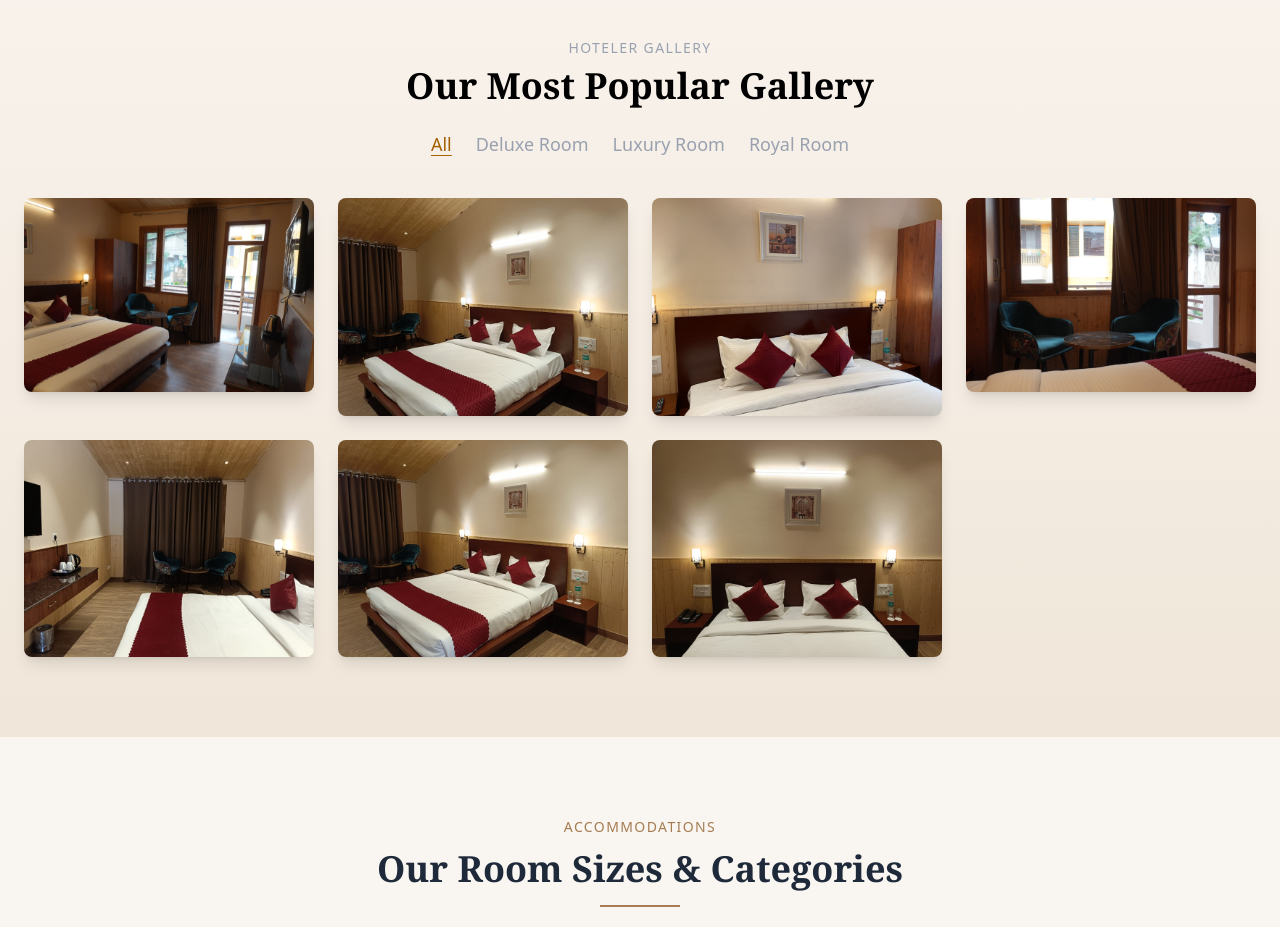
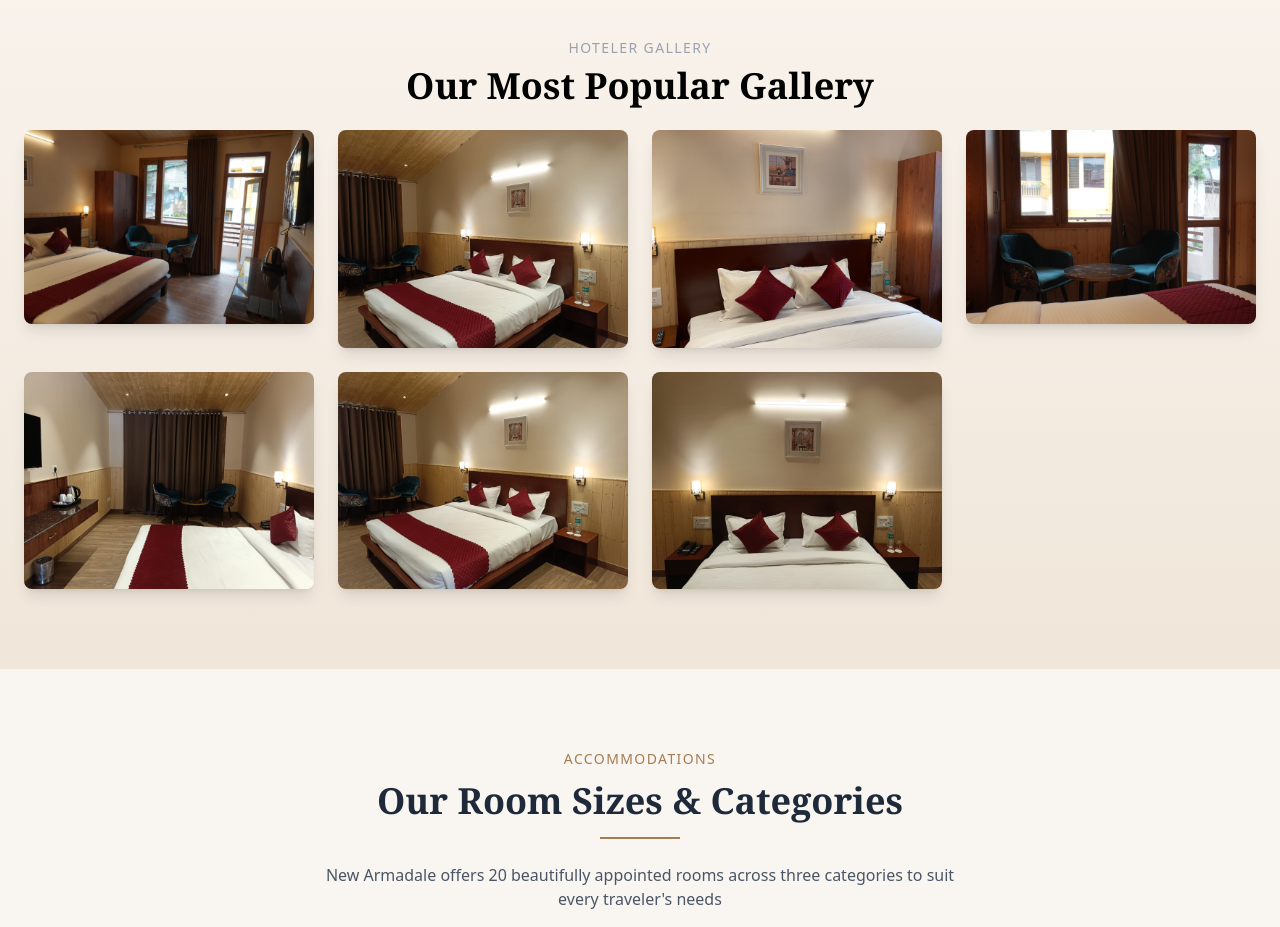
Before and after one commit to brijwasiharshit/new_armadale, a React (Vite) app: page / in a window 1280 px wide. Shown: the part 2940-3867 px from the top of the page. Built offline with nearby package versions, Linux system fonts and the light colour scheme.

Commit message:
gallery fixed

```diff
--- a/src/components/GallerySection.jsx
+++ b/src/components/GallerySection.jsx
@@ -1,6 +1,4 @@
 // components/GallerySection.jsx
-import { useState } from "react";
-
 import IMG_1 from '../assets/images/gallery/img1.jpg';
 import IMG_2 from '../assets/images/gallery/img2.jpg';
 import IMG_3 from '../assets/images/gallery/img3.jpg';
@@ -9,26 +7,10 @@ import IMG_5 from '../assets/images/gallery/img5.jpg';
 import IMG_6 from '../assets/images/gallery/img6.jpg';
 import IMG_7 from '../assets/images/gallery/img7.jpg';
 
-
 const GallerySection = () => {
-  const categories = ["All", "Deluxe Room", "Luxury Room", "Royal Room"];
-  const [activeCategory, setActiveCategory] = useState("All");
-
   const galleryItems = [
-    { src: IMG_1, category: "Deluxe Room" },
-    { src: IMG_2, category: "Luxury Room" },
-    { src: IMG_3, category: "Royal Room" },
-    { src: IMG_4, category: "Deluxe Room" },
-    { src: IMG_5, category: "Luxury Room" },
-    { src: IMG_6, category: "Royal Room" },
-    { src: IMG_7, category: "Luxury Room" },
-
+    IMG_1, IMG_2, IMG_3, IMG_4, IMG_5, IMG_6, IMG_7
   ];
-
-  const filteredItems =
-    activeCategory === "All"
-      ? galleryItems
-      : galleryItems.filter((item) => item.category === activeCategory);
 
   return (
     <section id='gallery' className="py-20 bg-gradient-to-b from-[#f9f3ed] to-[#f0e6d9] text-center">
@@ -38,27 +20,12 @@ const GallerySection = () => {
       <h2 className="text-4xl font-serif font-semibold mb-6">
         Our Most Popular Gallery
       </h2>
-      <div className="flex justify-center gap-6 mb-10">
-        {categories.map((cat) => (
-          <button
-            key={cat}
-            onClick={() => setActiveCategory(cat)}
-            className={`text-lg font-medium transition ${
-              activeCategory === cat
-                ? "text-yellow-700 underline underline-offset-4"
-                : "text-gray-400 hover:text-yellow-700"
-            }`}
-          >
-            {cat}
-          </button>
-        ))}
-      </div>
 
       <div className="grid gap-6 px-6 sm:grid-cols-2 lg:grid-cols-4 max-w-7xl mx-auto">
-        {filteredItems.map((item, index) => (
+        {galleryItems.map((src, index) => (
           <img
             key={index}
-            src={item.src}
+            src={src}
             alt={`Gallery item ${index + 1}`}
             className="rounded-lg shadow-lg hover:scale-105 transition-transform"
           />
```
